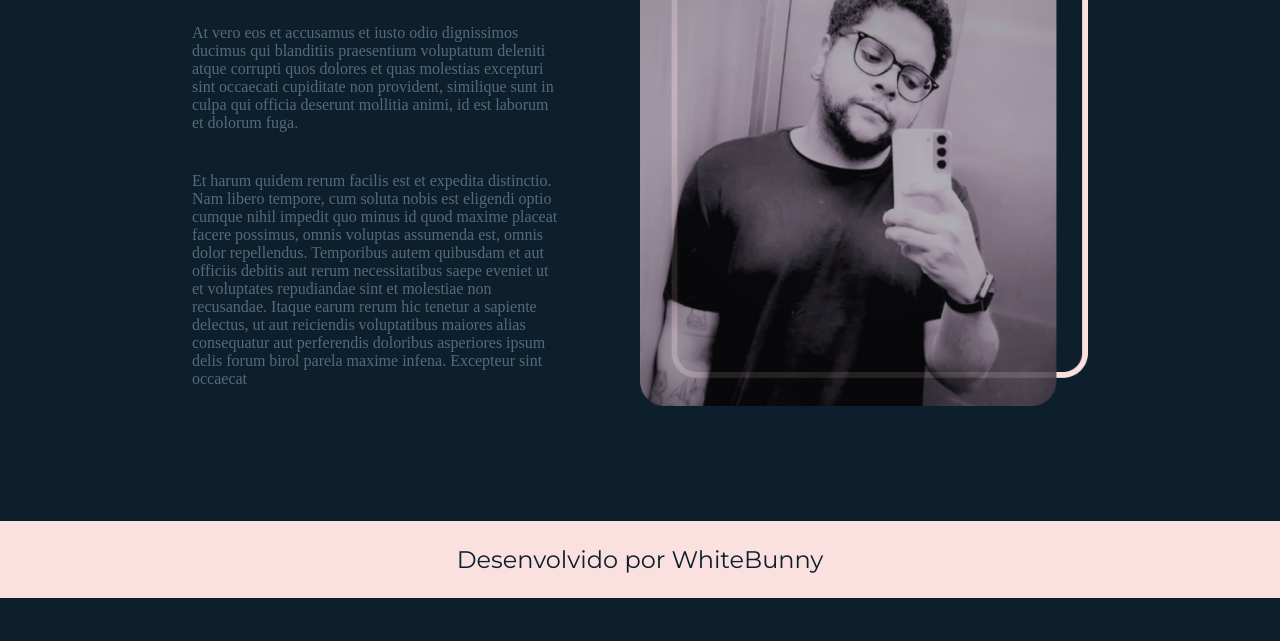
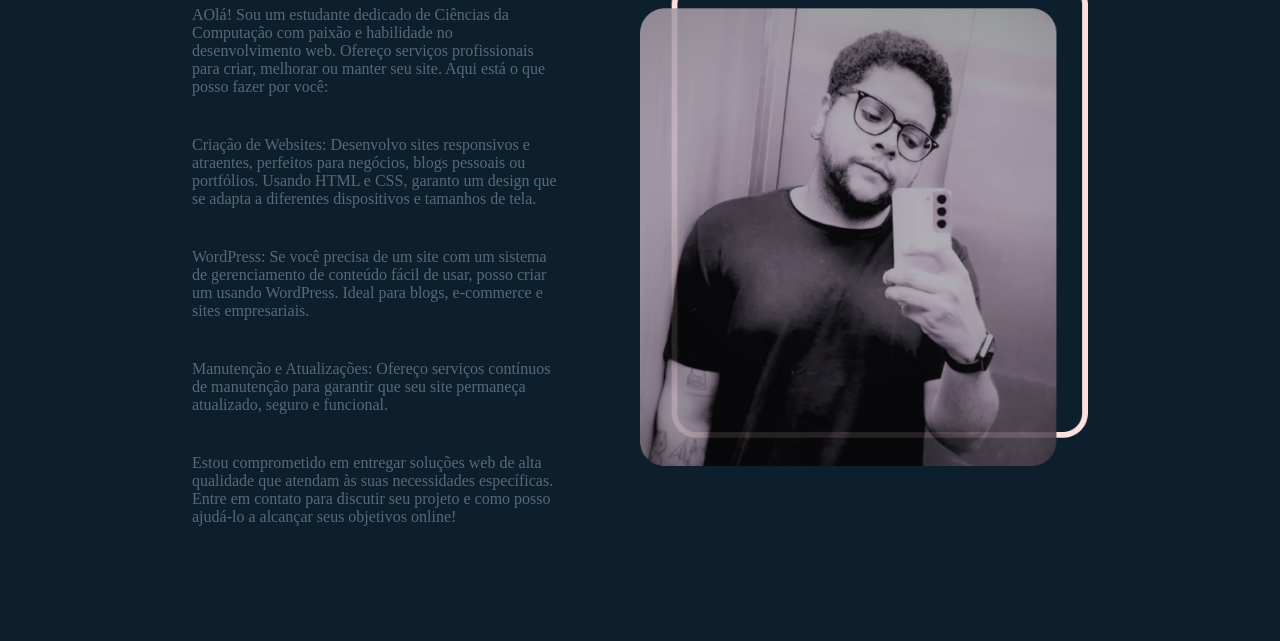
Before and after one commit to AROLima/portfolio, a plain HTML site: page about.html in a window 1280 px wide. Shown: the part 262-903 px from the top of the page. Before the commit the page ends 860 px from the top, so only its background shows below. Drawn offline with nearby package versions, Linux system fonts and the light colour scheme.

Commit message:
about content

```diff
--- a/about.html
+++ b/about.html
@@ -17,30 +17,19 @@
     <main class="apresentacao">
         <section class="apresentacao__conteudo">
             <h1 class="apresentacao__conteudo__titulo">Sobre Mim </h1>
-            <p class="apresentacao__conteudo__texto">At vero eos et accusamus et iusto odio
-                dignissimos ducimus qui blanditiis praesentium
-                voluptatum deleniti atque corrupti quos dolores
-                et quas molestias excepturi sint occaecati
-                cupiditate non provident, similique sunt in
-                culpa qui officia deserunt
-                mollitia animi, id est laborum et dolorum fuga.</p>
-            <p class="apresentacao__conteudo__texto">Et harum quidem rerum facilis
-                est et expedita distinctio. Nam libero
-                 tempore, cum soluta nobis est eligendi optio
-                 cumque nihil impedit quo minus id quod maxime
-                 placeat facere possimus, omnis voluptas assumenda
-                 est, omnis dolor repellendus. Temporibus autem quibusdam et aut officiis
-                 debitis aut rerum necessitatibus saepe eveniet ut et voluptates
-                 repudiandae sint et molestiae non recusandae. Itaque earum rerum hic
-                 tenetur a sapiente delectus, ut aut reiciendis voluptatibus maiores alias
-                  consequatur aut perferendis doloribus asperiores ipsum delis forum birol parela
-                maxime infena. Excepteur sint occaecat </p>
+            <p class="apresentacao__conteudo__texto">AOlá! Sou um estudante dedicado de Ciências da Computação com paixão e habilidade no desenvolvimento web.
+                Ofereço serviços profissionais para criar, melhorar ou manter seu site.
+                Aqui está o que posso fazer por você:</p>
+            <p class="apresentacao__conteudo__texto">Criação de Websites: Desenvolvo sites responsivos e atraentes, perfeitos para negócios, blogs pessoais ou portfólios.
+                Usando HTML e CSS, garanto um design que se adapta a diferentes dispositivos e tamanhos de tela.
+            </p>
+            <p>WordPress: Se você precisa de um site com um sistema de gerenciamento de conteúdo fácil de usar, posso criar um usando WordPress. Ideal para blogs, e-commerce e sites empresariais.</p>
+            <p>Manutenção e Atualizações: Ofereço serviços contínuos de manutenção para garantir que seu site permaneça atualizado, seguro e funcional.
+            </p>
+            <p>Estou comprometido em entregar soluções web de alta qualidade que atendam às suas necessidades específicas. Entre em contato para discutir seu projeto e como posso ajudá-lo a alcançar seus objetivos online!</p>
         </section>
         <img class="apresentacao__imagem" src="./assets/eu2.png">
     </main>
 
-    <footer class="rodape">
-        <p>Desenvolvido por WhiteBunny</p>
-    </footer>
 </body>
 </html>
```
